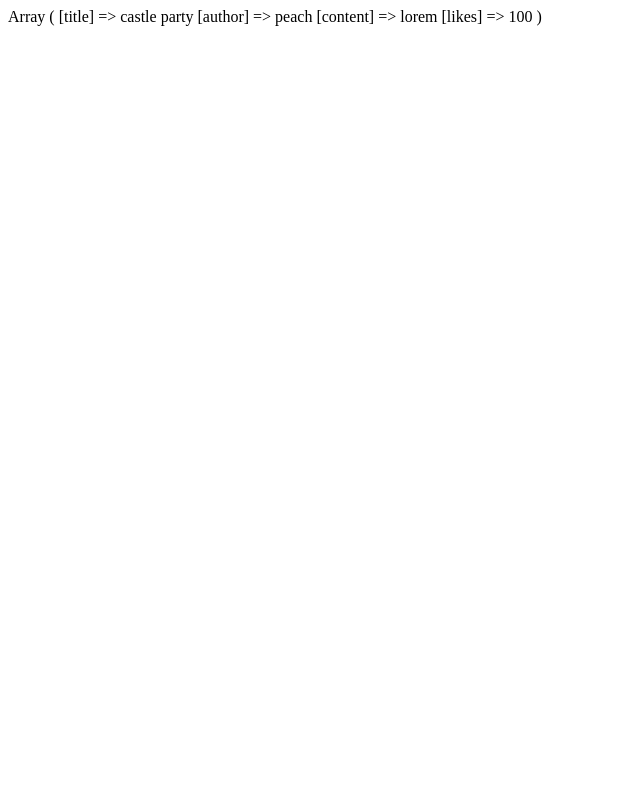
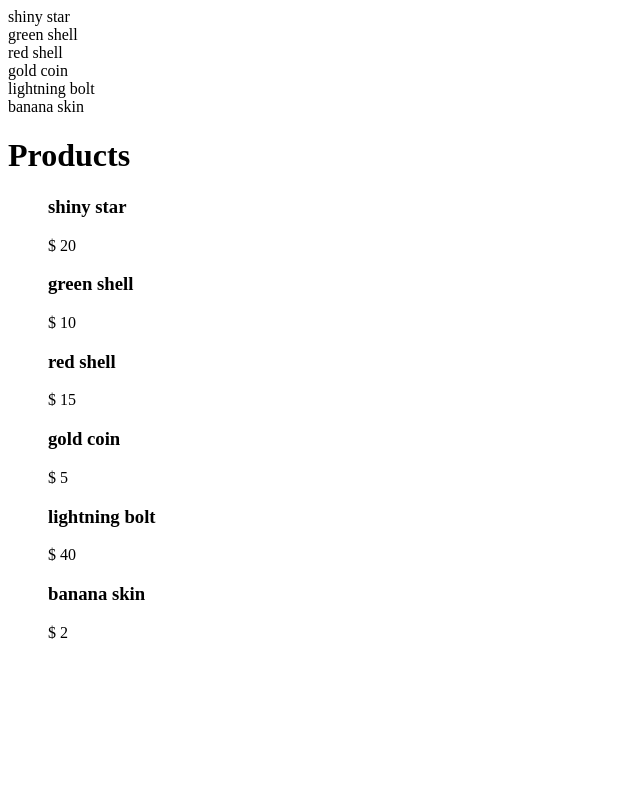
Before and after one commit to shengo333/php, a PHP site: page / in a window 1280 px wide. Shown: the whole page, without its empty margins (0-640 px from the left). Run offline with PHP 8.4, Linux system fonts and the light colour scheme.

Commit message:
some loops

```diff
--- a/index.php
+++ b/index.php
@@ -1,25 +1,39 @@
 <?php
-//multi-dimensional arrays
 
-    $blogs = [
-        ['title' =>'mario party', 'author'=> 'mario', 'content' => 'lorem', 'likes' => '30'],
-        ['title' => 'mario Kart cheats', 'author'=> 'toad', 'content' => 'lorem', 'likes' => '25'],
-        ['title' => 'zelda hiden chest', 'author'=> 'link', 'content' => 'lorem', 'likes' => '50'],
+    //loops
+
+    $ninjas = ['shaun', 'ruy', 'yoshi'];
+
+    // for($i = 0; $i < count($ninjas); $i++){
+
+    //     echo $ninjas[$i].'<br />';
+    // }
+
+    // foreach($ninjas as $ninja ){
+    //     echo $ninja . '<br />';
+    // }
+
+    $products = [
+        ['name' => 'shiny star', 'price' => 20],
+        ['name' => 'green shell', 'price' => 10],
+        ['name' => 'red shell', 'price' => 15],
+        ['name' => 'gold coin', 'price' => 5],
+        ['name' => 'lightning bolt', 'price' => 40],
+        ['name' => 'banana skin', 'price' => 2],
     ];
 
-    //print_r($blogs[1][1]);
+    // foreach($products as $product){
+    //     echo $product['name'] . '-' . $product['price'];
+    //     echo '<br />';
+    // }
 
-    // echo $blogs[2]['author'];
+    $i = 0;
 
-    // echo count($blogs);
-
-    $blogs[]=['title'=> 'castle party', 'author' => 'peach', 'content' => 'lorem', 'likes'=> '100'];
-
-    //print_r($blogs);
-
-    $popped = array_pop($blogs);
-
-    print_r($popped)
+    while ($i < count($products)){
+        echo $products[$i]['name'];
+        echo '<br />';
+        $i++;
+    }
 
 ?>
 
@@ -30,6 +44,15 @@
 </head>
 <body>
 
+    <h1>Products</h1>
+    <ul>
+        <?php foreach($products as $product){ ?>
+
+            <h3><?php echo $product['name']; ?> </h3>
+            <p>$ <?php echo $product['price']; ?></p>
+
+        <?php } ?>
+    </ul>
 
 </body>
 </html>
```
